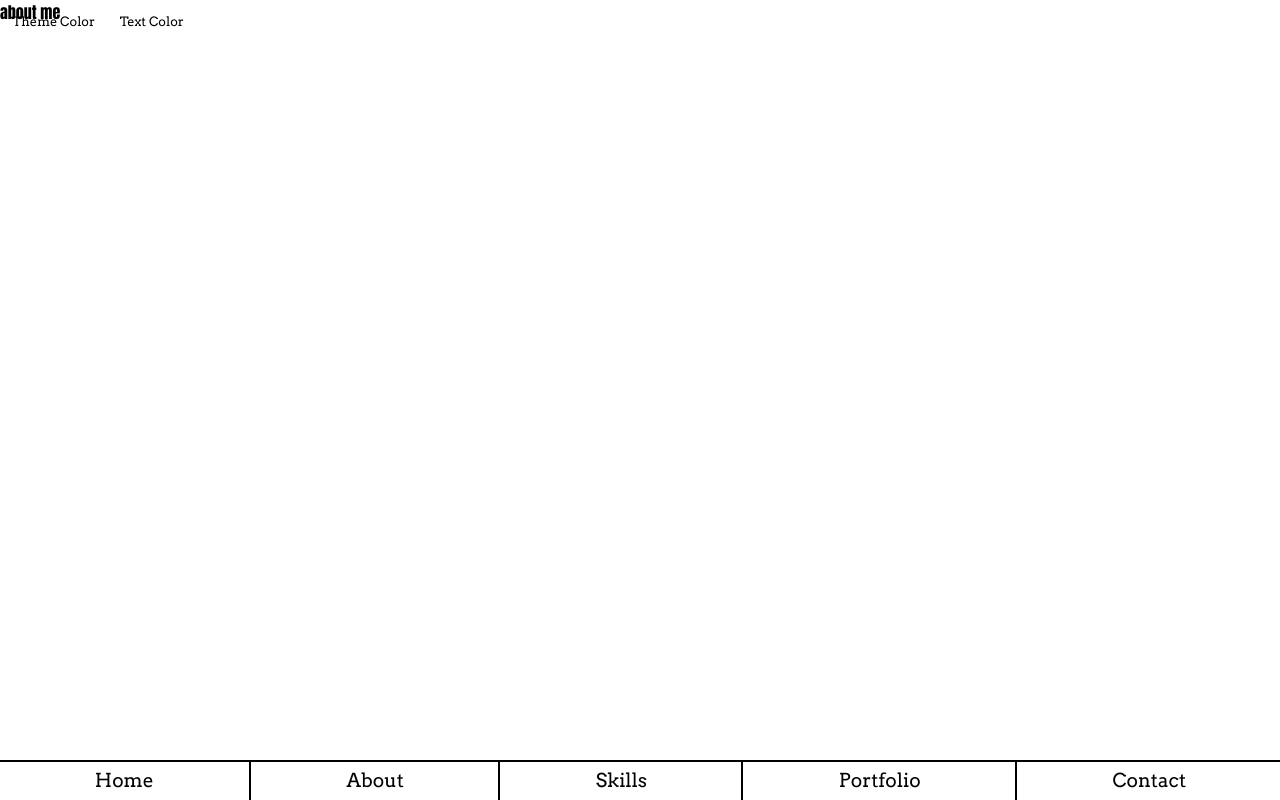
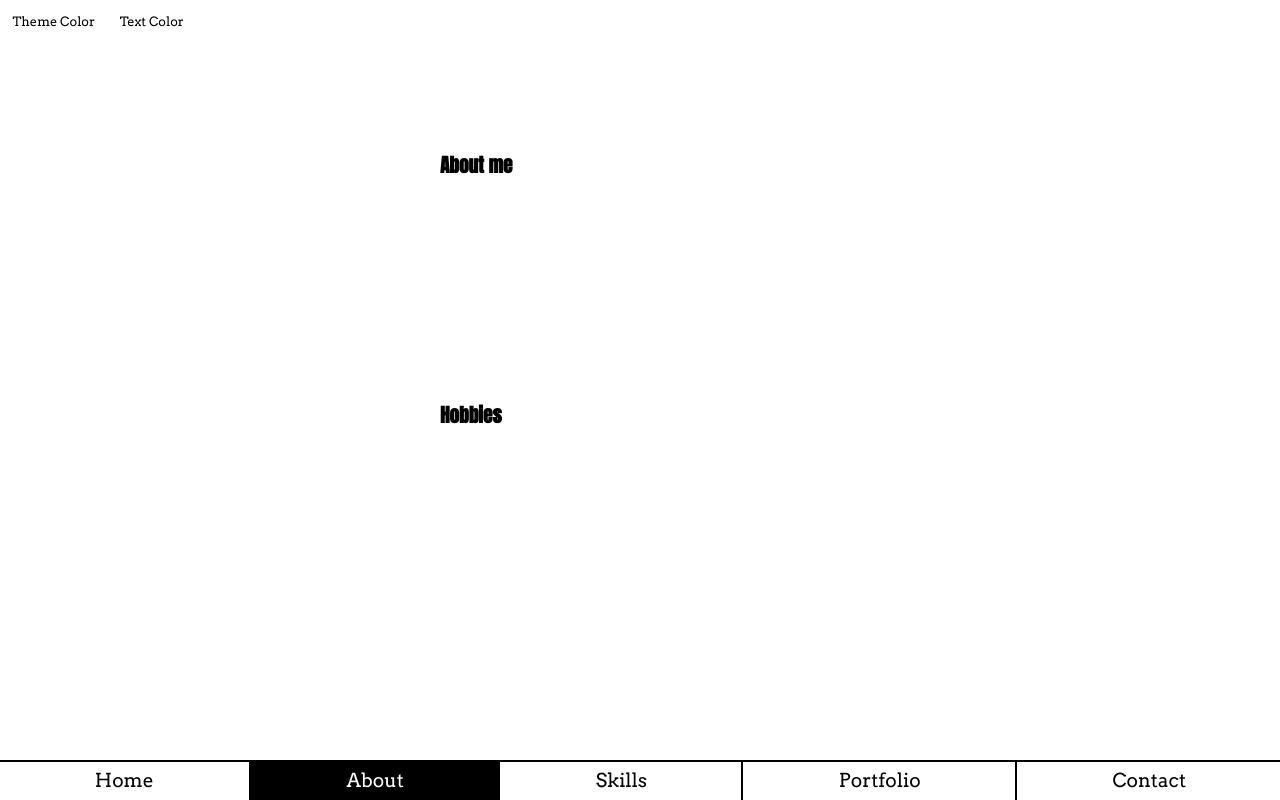
Before and after one commit to jonnitg/jonnitg.github.io, a Next.js app: page /about in a window 1280 px wide. Built offline with nearby package versions, Linux system fonts and the light colour scheme.

Commit message:
Add navigation active class

```diff
--- /dev/null
+++ b/src/components/about-section/about-section.component.tsx
@@ -0,0 +1,18 @@
+import React from 'react';
+import Heading from '@elements/heading';
+import styles from './about-section.module.scss';
+
+const AboutSection = () => {
+  return (
+    <div className={styles.stl}>
+      <div>
+        <Heading>About me</Heading>
+      </div>
+      <div>
+        <Heading>Hobbies</Heading>
+      </div>
+    </div>
+  );
+};
+
+export default AboutSection;
--- /dev/null
+++ b/src/components/about-section/about-section.module.scss
@@ -0,0 +1,15 @@
+.stl {
+  display: grid;
+  grid-template-rows: 250px 250px;
+  grid-template-columns: 400px;
+  width: 100%;
+  height: 100%;
+  align-content: center;
+  justify-content: center;
+
+  &__about-text-container {
+  }
+
+  &__hobies-text-container {
+  }
+}
--- /dev/null
+++ b/src/components/about-section/index.tsx
@@ -0,0 +1 @@
+export { default } from './about-section.component';
--- a/src/components/layout/layout.module.scss
+++ b/src/components/layout/layout.module.scss
@@ -3,4 +3,14 @@
   min-width: 320px;
   height: 100vh;
   min-height: 480px;
+  animation: fadeIn 2s ease-in-out;
 }
+
+@keyframes fadeIn {
+  0% {
+    opacity: 0;
+  }
+  100% {
+    opacity: 1;
+  }
+}
--- a/src/components/main-section/main-section.module.scss
+++ b/src/components/main-section/main-section.module.scss
@@ -28,6 +28,8 @@
     }
   }
   &__heading {
+    padding: 4px;
+
     &--hide-br-mobile {
       display: none;
 
--- a/src/components/navigation/navigation.component.tsx
+++ b/src/components/navigation/navigation.component.tsx
@@ -1,4 +1,7 @@
-import React, { useContext, useEffect } from 'react';
+/* eslint-disable jsx-a11y/anchor-is-valid */
+import React, { useContext, useEffect, useState } from 'react';
+import clsx from 'clsx';
+import { useRouter } from 'next/router';
 import Link from 'next/link';
 import {
   PointerClassesContext,
@@ -15,23 +18,24 @@ const routes = [
   },
   {
     title: 'About',
-    href: '/',
+    href: '/about',
   },
   {
     title: 'Skills',
-    href: '/',
+    href: '/skills',
   },
   {
     title: 'Portfolio',
-    href: '/',
+    href: '/portfolio',
   },
   {
     title: 'Contact',
-    href: '/',
+    href: '/contact',
   },
 ];
 
 const Navigation = () => {
+  const { pathname } = useRouter();
   const { dispatchClasses } = useContext(PointerClassesContext);
   const { mousePosition, setRef } = useMousePointer();
 
@@ -56,16 +60,19 @@ const Navigation = () => {
   return (
     <nav ref={setRef} className={styles.stl}>
       {routes.map((route) => (
+        <Link key={route.title} href={route.href}>
           <a
             onMouseOver={() => handleOnMouseOver(route.title)}
             onFocus={() => handleOnMouseOver(route.title)}
-          href={route.href}
-          key={route.title}
-          className={styles.stl__link}
+            className={clsx(
+              styles.stl__link,
+              pathname === route.href && styles['stl__link--is-active']
+            )}
           >
             {route.title}
             <span className={styles['stl__link__animated-box']} />
           </a>
+        </Link>
       ))}
     </nav>
   );
--- a/src/components/navigation/navigation.module.scss
+++ b/src/components/navigation/navigation.module.scss
@@ -23,6 +23,14 @@
     line-height: 2;
     text-align: center;
     cursor: pointer;
+
+    &--is-active {
+      &:visited {
+        color: var(--main-theme-color);
+      }
+      background-color: var(--main-text-color);
+      color: var(--main-theme-color);
+    }
 
     &__animated-box {
       position: absolute;
--- a/src/components/social-media/social-media.module.scss
+++ b/src/components/social-media/social-media.module.scss
@@ -16,6 +16,7 @@
     height: 100%;
     text-align: center;
     line-height: 3;
+    box-sizing: border-box;
     border: 2px solid var(--main-text-color);
 
     @include for-size(between-mobile-tablet-up) {
@@ -53,6 +54,7 @@
       background-color: var(--main-text-color);
       border: 2px solid var(--main-text-color);
       animation: slideLeftIn 0.2s ease-in-out;
+      box-sizing: border-box;
     }
 
     &:visited {
--- a/src/pages/about.tsx
+++ b/src/pages/about.tsx
@@ -1,7 +1,11 @@
 import Head from 'next/head';
 import Layout from '@components/layout';
-import MainSection from '@components/main-section';
+import AboutSection from '@components/about-section';
 
-const Home = () => <Layout>about me</Layout>;
+const Home = () => (
+  <Layout>
+    <AboutSection />
+  </Layout>
+);
 
 export default Home;
--- a/src/sass/_common.scss
+++ b/src/sass/_common.scss
@@ -21,6 +21,6 @@ input {
 a,
 a:active,
 a:visited {
-  color: var(--main-text-color);
+  color: inherit;
   text-decoration: none;
 }
```
Lines whose indentation alone changed are shown as unchanged.
